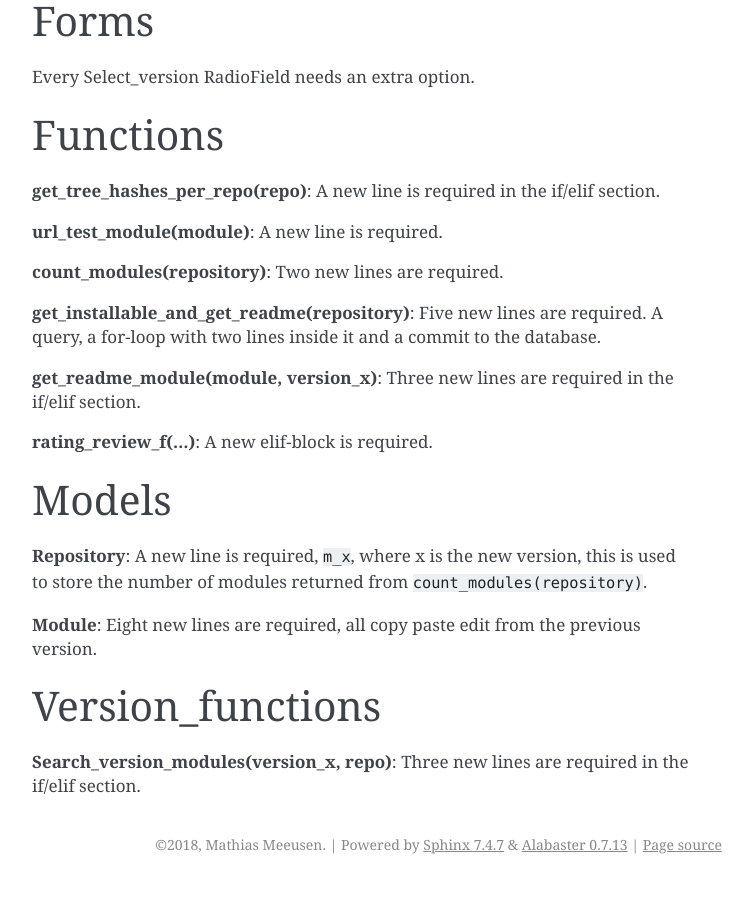
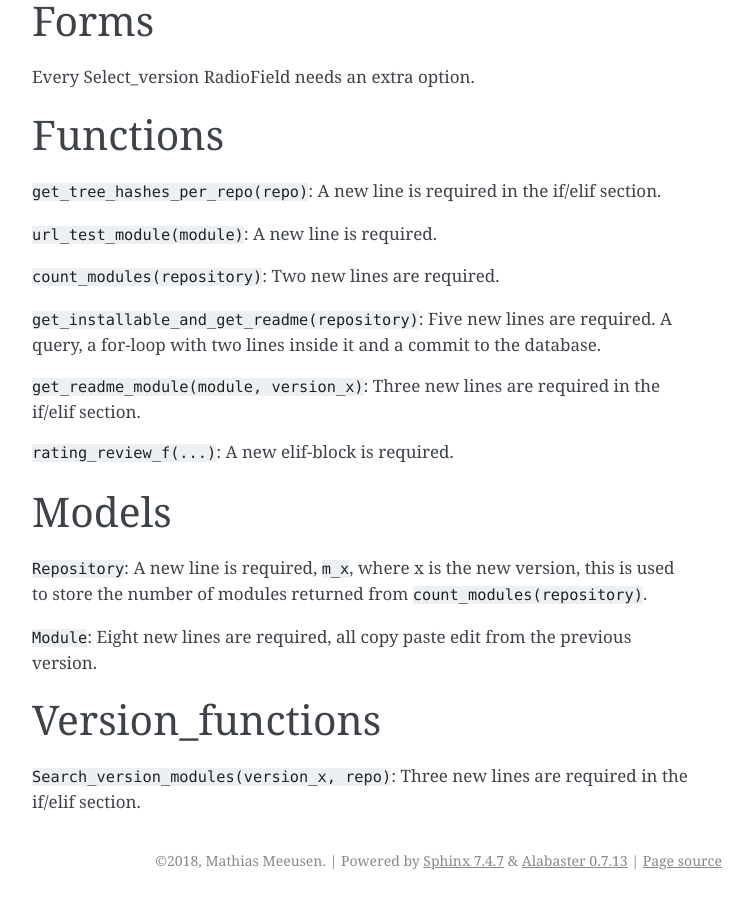
Before and after one commit to mathiasmeeusengt/oca_modules_table, a Sphinx documentation site: the page built from docs/dev_guide/source_code.rst, in a window 1280 px wide and 900 px high, scrolled down 10344 px. Shown: the whole window, without its empty margins (388-1141 px from the left). Built offline with Sphinx 7.4.7, drawn with Linux system fonts in a browser that asks for light colours.

Commit message:
docs update

```diff
--- a/docs/dev_guide/source_code.rst
+++ b/docs/dev_guide/source_code.rst
@@ -407,30 +407,30 @@ Every Select_version RadioField needs an extra option.
 
 Functions
 #########
-**get_tree_hashes_per_repo(repo)**: A new line is required in the if/elif section.
+``get_tree_hashes_per_repo(repo)``: A new line is required in the if/elif section.
 
-**url_test_module(module)**: A new line is required.
+``url_test_module(module)``: A new line is required.
 
-**count_modules(repository)**: Two new lines are required.
+``count_modules(repository)``: Two new lines are required.
 
-**get_installable_and_get_readme(repository)**: Five new lines are required. A query, a for-loop with two lines inside
+``get_installable_and_get_readme(repository)``: Five new lines are required. A query, a for-loop with two lines inside
 it and a commit to the database.
 
-**get_readme_module(module, version_x)**: Three new lines are required in the if/elif section.
+``get_readme_module(module, version_x)``: Three new lines are required in the if/elif section.
 
-**rating_review_f(...)**: A new elif-block is required.
+``rating_review_f(...)``: A new elif-block is required.
 
 
 Models
 ######
 
-**Repository**: A new line is required, ``m_x``, where x is the new version, this is used to store the number of
+``Repository``: A new line is required, ``m_x``, where x is the new version, this is used to store the number of
 modules returned from ``count_modules(repository)``.
 
-**Module**: Eight new lines are required, all copy paste edit from the previous version.
+``Module``: Eight new lines are required, all copy paste edit from the previous version.
 
 
 Version_functions
 #################
 
-**Search_version_modules(version_x, repo)**: Three new lines are required in the if/elif section.
+``Search_version_modules(version_x, repo)``: Three new lines are required in the if/elif section.
```
Also changed, not shown: 4 other files.
